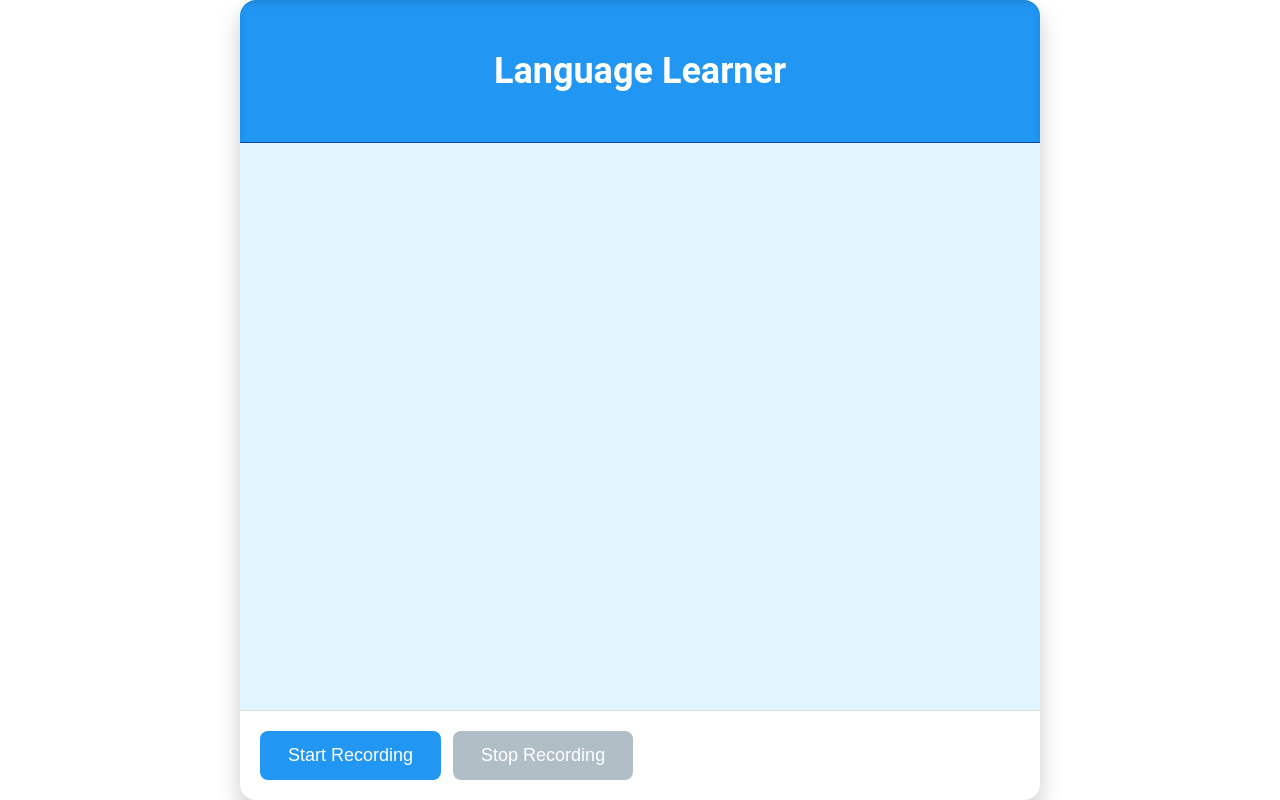
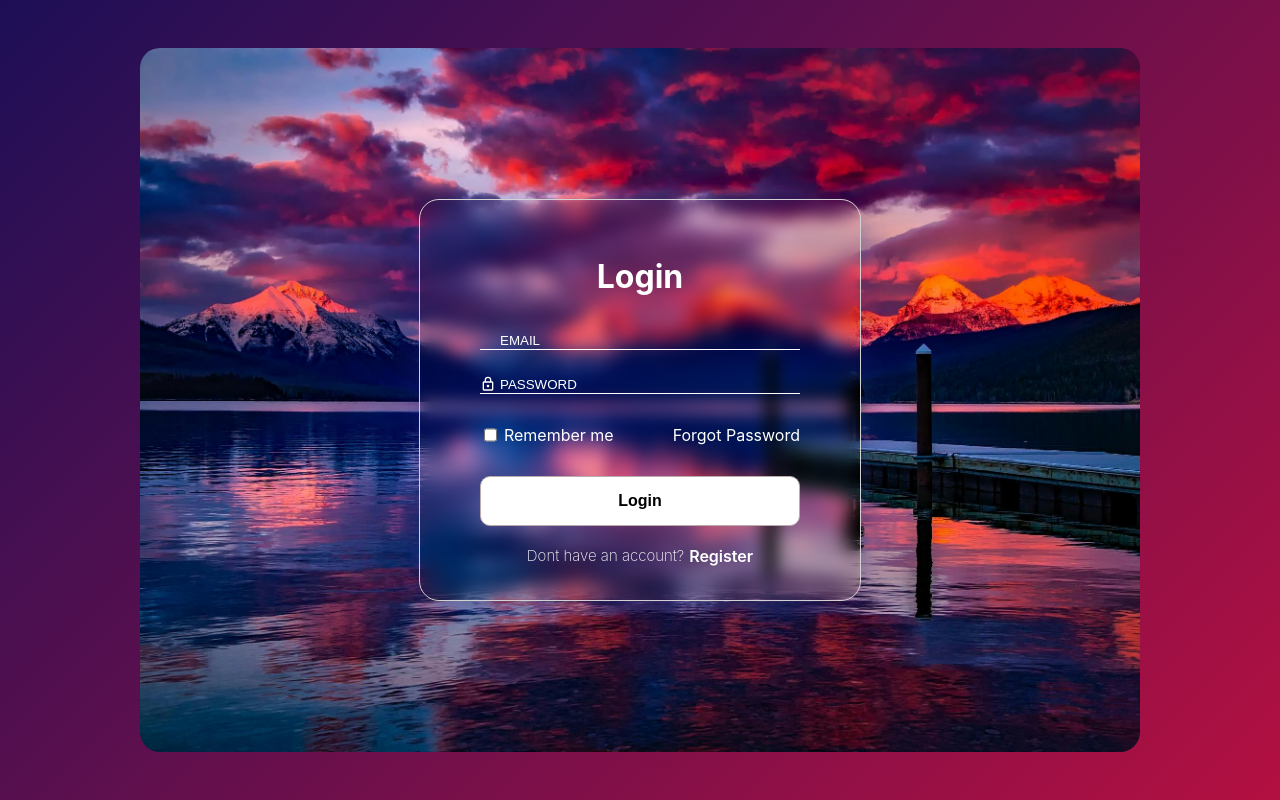
Before and after one commit to 4arjun/convovoice-frontend, a React (Vite) app: page / in a window 1280 px wide. Built offline with nearby package versions, Linux system fonts and the light colour scheme.

Commit message:
added login page

```diff
--- a/package.json
+++ b/package.json
@@ -15,7 +15,7 @@
     "react": "^18.3.1",
     "react-dom": "^18.3.1",
     "react-media-recorder": "^1.6.6",
-    "react-router-dom": "^6.24.1",
+    "react-router-dom": "^6.26.1",
     "react-spinners": "^0.14.1",
     "recordrtc": "^5.6.2",
     "socket.io-client": "^4.7.5"
--- a/src/App.jsx
+++ b/src/App.jsx
@@ -1,7 +1,6 @@
 import "./App.css";
 import { BrowserRouter as Router, Routes, Route } from "react-router-dom";
 import AudioRecorder from "./components/Processing";
-import Login from "./components/Login";
 import React, { useState } from 'react';
 import Login2 from "./components/Login2";
 
@@ -11,8 +10,8 @@ function App() {
   return (
       <Router>
         <Routes>
-          <Route path="/" element={<AudioRecorder />} />
-          <Route path="/login" element={<Login2/>} />
+          <Route path="/process" element={<AudioRecorder />} />
+          <Route path="/" element={<Login2/>} />
         </Routes>
       </Router>
   );
--- a/src/components/Login.jsx
+++ /dev/null
@@ -1,73 +0,0 @@
-import React, { useState } from 'react';
-import { useNavigate } from 'react-router-dom';  // Use this for redirection
-
-const Login = () => {
-  const [username, setUsername] = useState('');
-  const [password, setPassword] = useState('');
-  const [error, setError] = useState('');
-  const navigate = useNavigate();  // Initialize useNavigate for redirection
-
-  const handleLogin = async (event) => {
-    event.preventDefault();
-    setError('');  // Reset error message
-
-    try {
-      const response = await fetch('http://127.0.0.1:8000/api/token/', {
-        method: 'POST',
-        headers: {
-          'Content-Type': 'application/json',
-        },
-        body: JSON.stringify({ username, password }),
-      });
-
-      if (response.ok) {
-        const data = await response.json();
-        const { access, refresh } = data;
-
-        // Store the JWT tokens in localStorage
-        localStorage.setItem('accessToken', access);
-        localStorage.setItem('refreshToken', refresh);
-
-        navigate('/');
-        console.log('Login successful!');
-      } else {
-        setError('Login failed. Please check your credentials.');
-      }
-    } catch (error) {
-      console.error('Error during login:', error);
-      setError('An error occurred. Please try again.');
-    }
-  };
-
-  return (
-    <div style={{ maxWidth: '300px', margin: '0 auto', padding: '20px', textAlign: 'center' }}>
-      <h2>Login</h2>
-      <form onSubmit={handleLogin}>
-        <div style={{ marginBottom: '10px' }}>
-          <input
-            type="text"
-            placeholder="Username"
-            value={username}
-            onChange={(e) => setUsername(e.target.value)}
-            style={{ width: '100%', padding: '8px' }}
-          />
-        </div>
-        <div style={{ marginBottom: '10px' }}>
-          <input
-            type="password"
-            placeholder="Password"
-            value={password}
-            onChange={(e) => setPassword(e.target.value)}
-            style={{ width: '100%', padding: '8px' }}
-          />
-        </div>
-        <button type="submit" style={{ width: '100%', padding: '10px', background: '#2196f3', color: '#fff' }}>
-          Login
-        </button>
-      </form>
-      {error && <p style={{ color: 'red' }}>{error}</p>}
-    </div>
-  );
-};
-
-export default Login;
--- a/src/components/Login2.css
+++ b/src/components/Login2.css
@@ -69,7 +69,6 @@
 .email-placeholder::placeholder,
 .password-placeholder::placeholder {
   color: #ffffff;
-  padding-left: 20px;
 }
 
 .hidepasswordplaceholder::placeholder,
--- a/src/components/Login2.jsx
+++ b/src/components/Login2.jsx
@@ -1,8 +1,14 @@
 import "./Login2.css";
 import React, { useState } from "react";
 import bgimg from "../assets/bg-img.jpg";
+import { useNavigate } from "react-router-dom";
 
 const Login2 = () => {
+  const navigate = useNavigate();
+  const [username, setUsername] = useState("");
+  const [password, setPassword] = useState("");
+  const [error, setError] = useState("");
+
   const [showEmailPlaceholder, setShowEmailPlaceholder] = useState(false);
   const [showPasswordPlaceholder, setShowPasswordPlaceholder] = useState(false);
 
@@ -11,6 +17,37 @@ const Login2 = () => {
 
   const handlePasswordFocus = () => setShowPasswordPlaceholder(true);
   const handlePasswordBlur = () => setShowPasswordPlaceholder(false);
+
+  const handleLogin = async (event) => {
+    event.preventDefault();
+    setError("");
+
+    try {
+      const response = await fetch("http://127.0.0.1:8000/api/token/", {
+        method: "POST",
+        headers: {
+          "Content-Type": "application/json",
+        },
+        body: JSON.stringify({ username, password }),
+      });
+
+      if (response.ok) {
+        const data = await response.json();
+        const { access, refresh } = data;
+
+        localStorage.setItem("accessToken", access);
+        localStorage.setItem("refreshToken", refresh);
+
+        navigate("/process");
+        console.log("Login successful!");
+      } else {
+        setError("Login failed. Please check your credentials.");
+      }
+    } catch (error) {
+      console.error("Error during login:", error);
+      setError("An error occurred. Please try again.");
+    }
+  };
 
   return (
     <div className="login-container">
@@ -84,10 +121,13 @@ const Login2 = () => {
                     border: "None",
                     borderBottom: "1px solid #ffffff",
                     width: "100%",
-
+                    color: "white",
                     outline: "None",
+                    paddingLeft: "20px",
                   }}
                   placeholder="EMAIL"
+                  value={username}
+                  onChange={(e) => setUsername(e.target.value)}
                   type="email"
                   id="email"
                   name="email"
@@ -128,10 +168,14 @@ const Login2 = () => {
                     borderBottom: "1px solid #ffffff",
                     width: "100%",
                     outline: "None",
+                    color: "white",
+                    paddingLeft: "20px",
                   }}
                   placeholder="PASSWORD"
                   type="password"
                   id="password"
+                  value={password}
+                  onChange={(e) => setPassword(e.target.value)}
                   name="password"
                   required
                 />
@@ -170,7 +214,11 @@ const Login2 = () => {
               </a>
             </div>
 
-            <button style={{ marginTop: "15px" }} className="login-btn">
+            <button
+              onClick={handleLogin}
+              style={{ marginTop: "15px" }}
+              className="login-btn"
+            >
               Login
             </button>
 
```
Also changed, not shown: src/components/Login.css (deleted), 1 other file (tests, documents, lock files or other folders).
